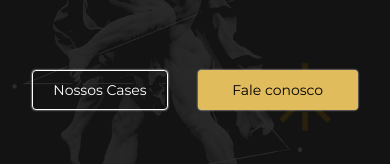
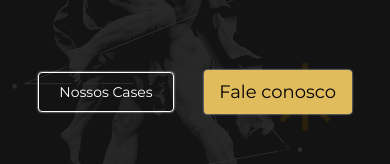
Before and after one commit to flpsoares/hermes-solution, a Next.js app: page / in a window 390 px wide. Shown: the part 409-573 px from the top of the page. Built offline with nearby package versions, Linux system fonts and the light colour scheme.

Commit message:
refactor: done responsive buttons

```diff
--- a/src/components/ButtonContactUs/style.ts
+++ b/src/components/ButtonContactUs/style.ts
@@ -1,14 +1,15 @@
 import styled, { css } from 'styled-components'
 
 interface ContainerProps {
-  size: string
+  size?: string
 }
 
 export const Container = styled.button<ContainerProps>`
   border-radius: 0.4rem;
   color: #000000;
   padding: 1.1rem 0;
-  width: ${(props) => props.size};
+  /* width: ${(props) => props.size}; */
+  width: 15%;
   font-size: 1.8rem;
   background: var(--primary);
 
@@ -20,7 +21,24 @@ export const Container = styled.button<ContainerProps>`
     filter: brightness(0.9);
   }
 
+  @media (max-width: 1350px) {
+    font-size: 1.8rem;
+    width: 20%;
+  }
+  @media (max-width: 750px) {
+    font-size: 1.8rem;
+    width: 25%;
+  }
+  @media (max-width: 600px) {
+    font-size: 1.8rem;
+    width: 30%;
+  }
   @media (max-width: 500px) {
-    font-size: 1.4rem;
+    font-size: 1.8rem;
+    width: 40%;
+  }
+  @media (max-width: 350px) {
+    font-size: 1.6em;
+    padding: 1.3rem 0;
   }
 `
--- a/src/components/layout/Banner/index.tsx
+++ b/src/components/layout/Banner/index.tsx
@@ -21,7 +21,7 @@ export const Banner: React.FC = () => {
           </Info>
           <div>
             <OurCasesButton>Nossos Cases</OurCasesButton>
-            <ButtonContactUs size="16rem" />
+            <ButtonContactUs size="20%" />
           </div>
           <StatueImage src="./assets/statue-1.png" alt="statue" />
           <FloatImage
--- a/src/components/layout/Banner/style.ts
+++ b/src/components/layout/Banner/style.ts
@@ -144,6 +144,10 @@ export const OurCasesButton = styled.button`
   @media (max-width: 500px) {
     font-size: 1.4rem;
   }
+  @media (max-width: 350px) {
+    font-size: 1.4em;
+    padding: 1.2rem 0.7rem;
+  }
 `
 
 export const StatueImage = styled.img`
```
